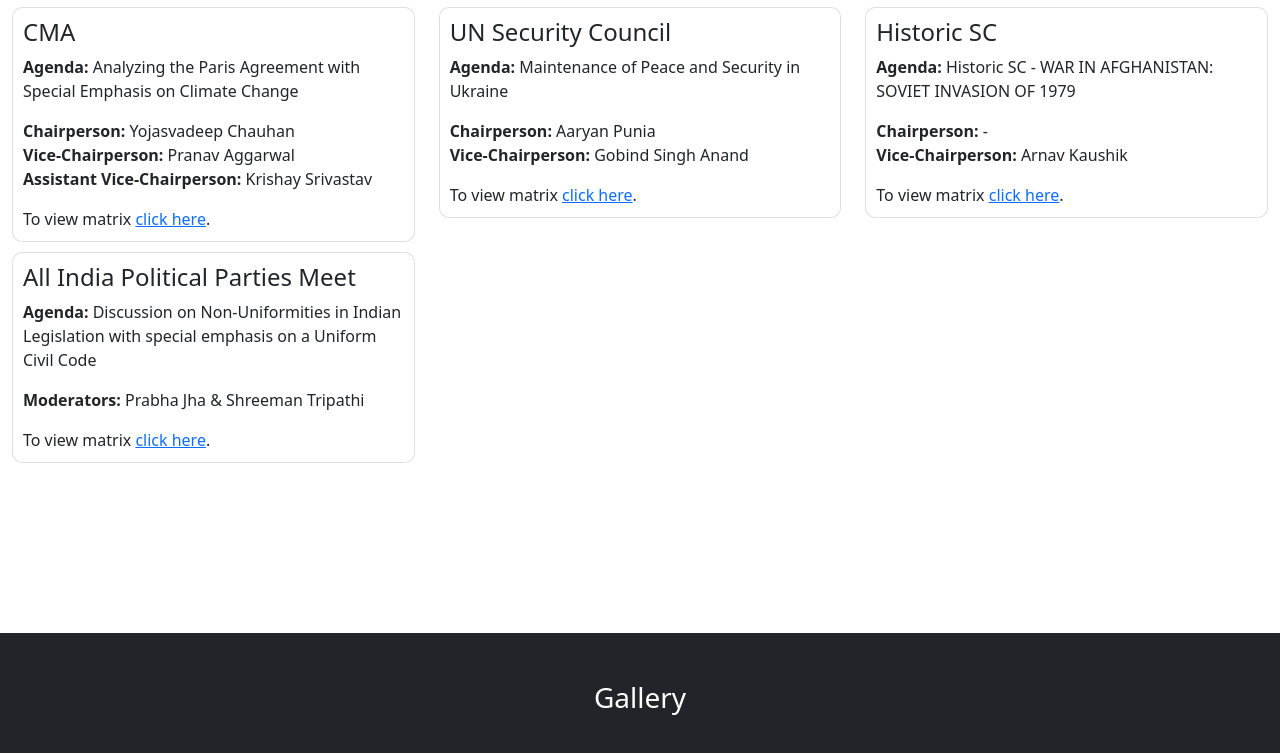
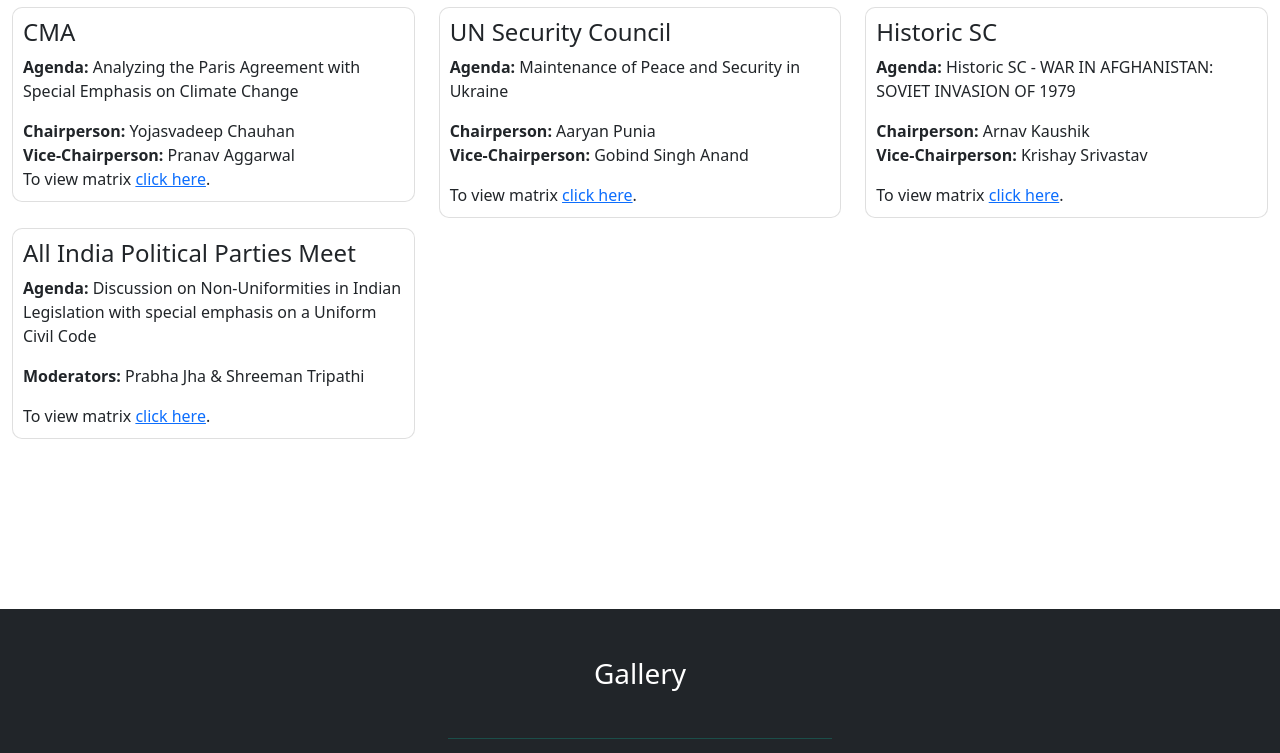
Before and after one commit to mannattuli/mun-website, a plain HTML site: page amigmun.html in a window 1280 px wide. Shown: the part 1681-2434 px from the top of the page. Drawn offline with nearby package versions, Linux system fonts and the light colour scheme; a script that the page names is missing; a web font is replaced by a local one.

Commit message:
changes !

```diff
--- a/amigmun.html
+++ b/amigmun.html
@@ -248,7 +248,6 @@
                     <p><b>Agenda: </b>Analyzing the Paris Agreement with Special Emphasis on Climate Change</p>
                     <p class="mb-0"><b>Chairperson: </b>Yojasvadeep Chauhan</p>
                     <p class="mb-0"><b>Vice-Chairperson: </b>Pranav Aggarwal</p>
-                    <p><b>Assistant Vice-Chairperson: </b>Krishay Srivastav</p>
                     <p id="matrix">To view matrix <a href="https://docs.google.com/spreadsheets/d/10xLVJTHy3G6PrxlOSLr8NrZ_oxwOxBNCHY9zU6uMGvk/edit?usp=sharing">click here</a>.</p>
                 </div>
             </div>
@@ -266,8 +265,8 @@
                     <h4>Historic SC</h4>
                     <p><b>Agenda: </b>Historic SC - WAR IN AFGHANISTAN: SOVIET INVASION OF 1979
                     </p>
-                    <p class="mb-0"><b>Chairperson: </b>-</p>
-                    <p><b>Vice-Chairperson: </b>Arnav Kaushik</p>
+                    <p class="mb-0"><b>Chairperson: </b>Arnav Kaushik</p>
+                    <p><b>Vice-Chairperson: </b>Krishay Srivastav</p>
                     <p id="matrix">To view matrix <a href="https://docs.google.com/spreadsheets/d/1D-ncekENb-rUIHV_OX4noW37uWgfDayEITwVS7KBWvY/edit?usp=sharing">click here</a>.</p>
                 </div>
             </div>
```
